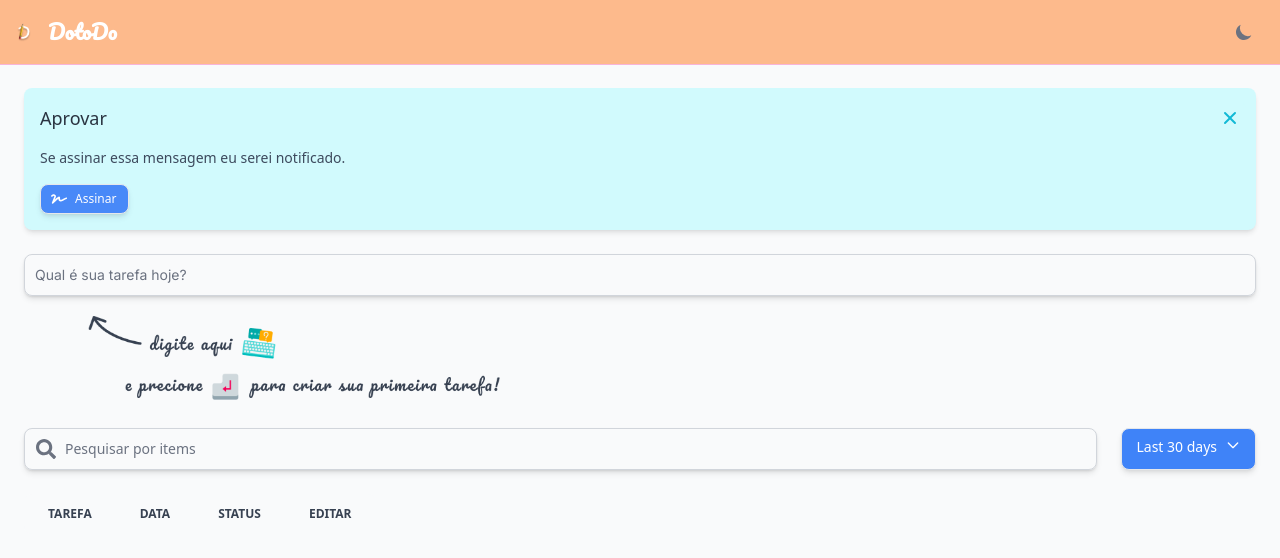
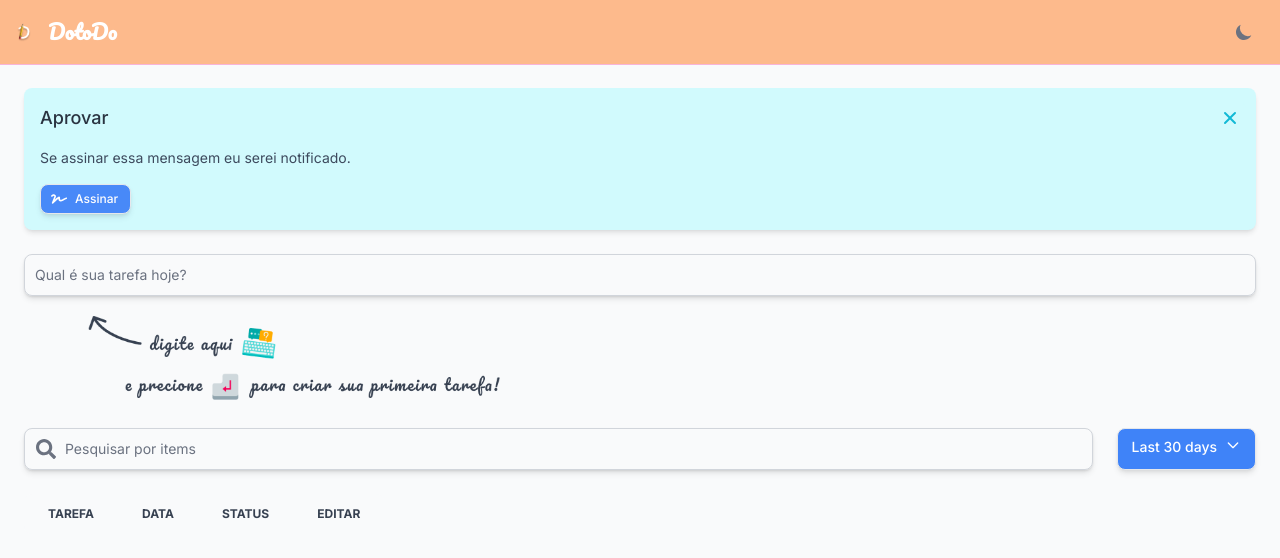
Before and after one commit to nicolasQuack/dotodo-app-desktop, a Next.js app: page / in a window 1280 px wide. Shown: the top 558 px of the page. Built offline with nearby package versions, Linux system fonts and the light colour scheme.

Commit message:
fix(/app): adding suppress hydration warning = true for dont show in browser console;

```diff
--- a/src/app/layout.tsx
+++ b/src/app/layout.tsx
@@ -18,12 +18,12 @@ export const metadata: Metadata = {
 
 const RootLayout: FC<PropsWithChildren> = function ({children}) {
   return (
-    <html lang='en'>
+    <html lang='en' suppressHydrationWarning={true} >
       <head>
         <link rel="shortcut icon" href="/img/flavicon.ico" type="image/x-icon" />
         <ThemeModeScript />
       </head>
-      <body>
+      <body suppressHydrationWarning={true} className={twMerge("bg-gray-50 dark:bg-gray-900", inter.className)}>
         <Flowbite theme={{theme: flowbiteTheme}}>{children}</Flowbite>
       </body>
     </html>
```
